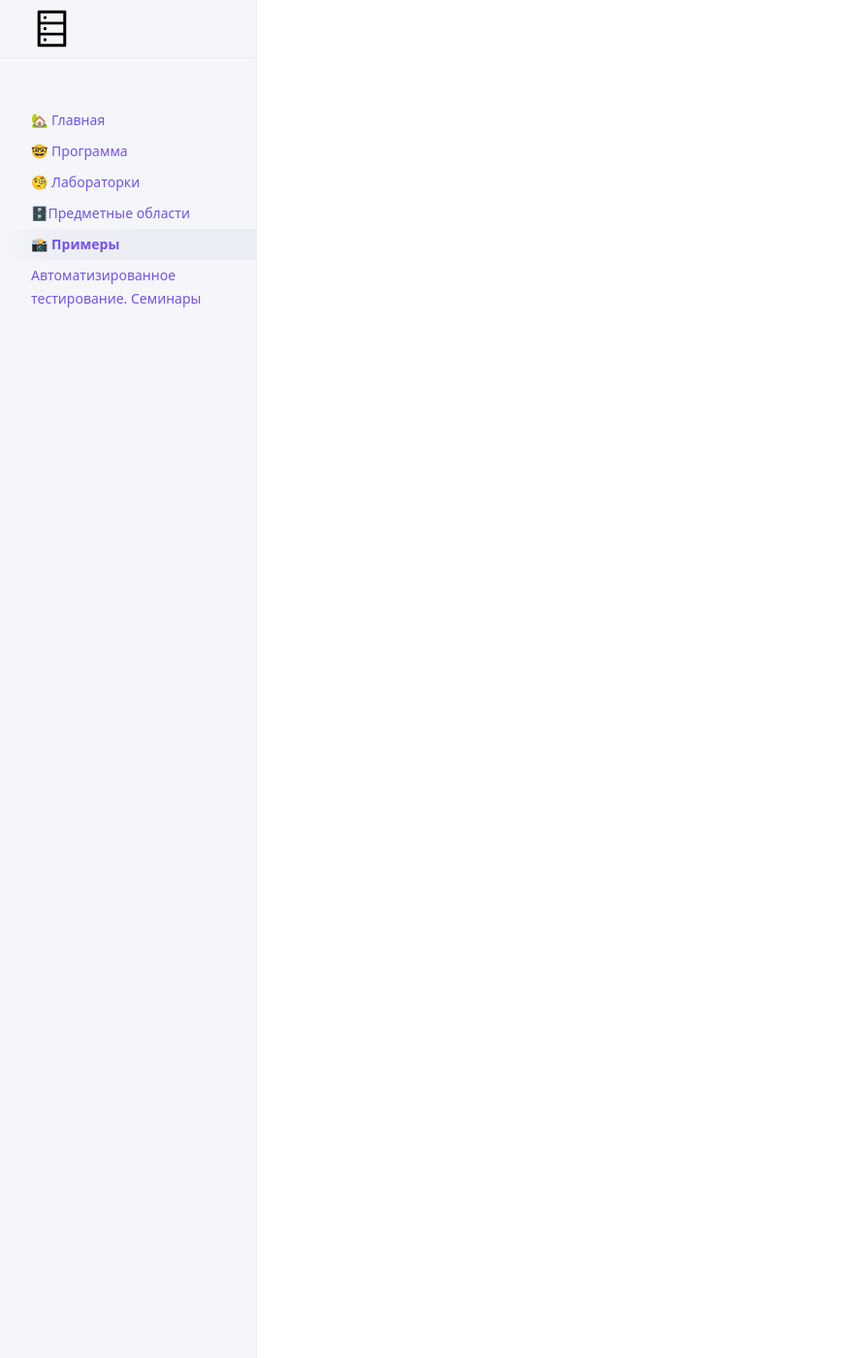
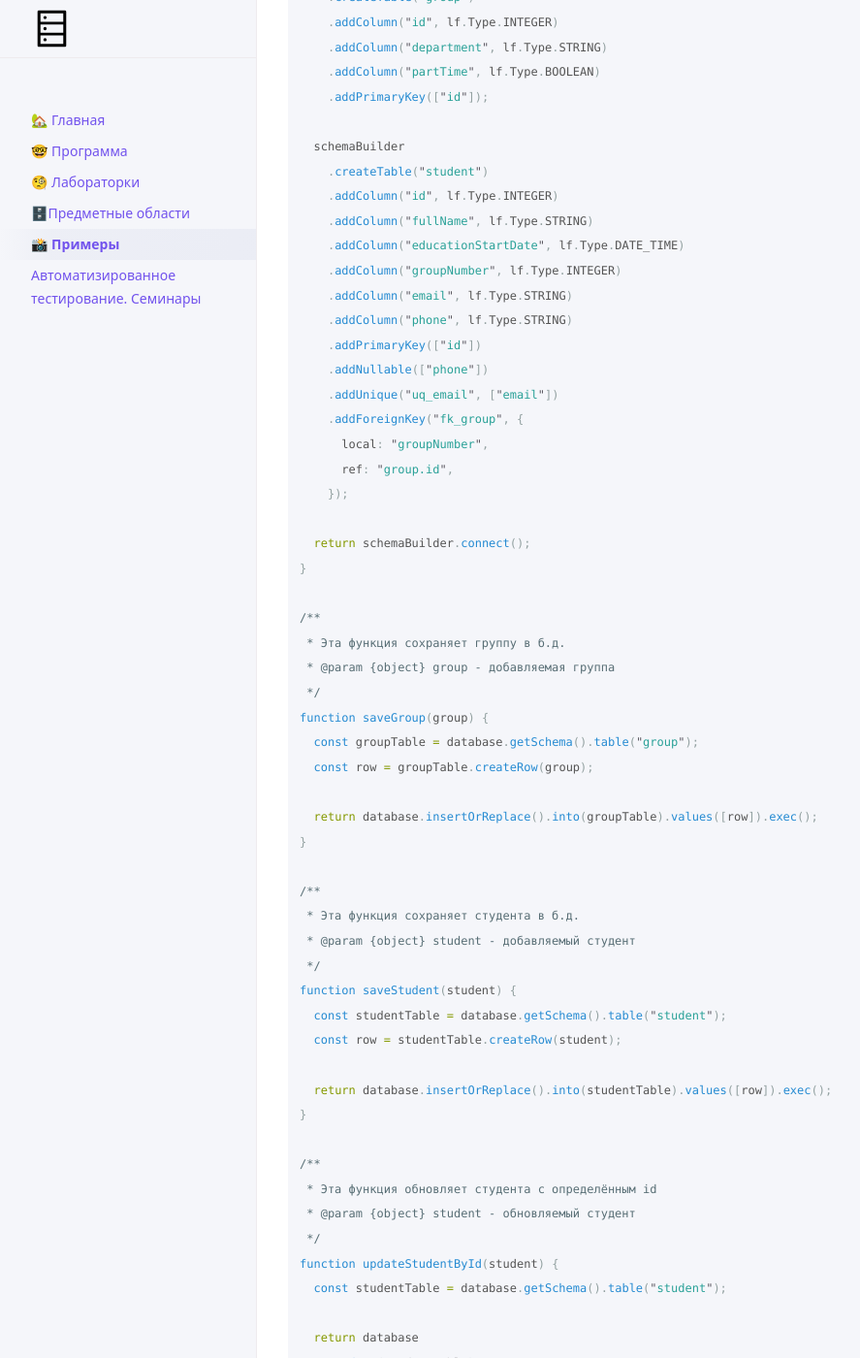
Before and after one commit to Das-dasein/db-lovefield, a Jekyll site: the page built from examples.md, in a window 1280 px wide and 1400 px high, scrolled down 2358 px. Shown: the whole window at 97% size, without its empty margins (107-994 px from the left). Built offline with Jekyll 4.4.1, drawn with Linux system fonts in a browser that asks for light colours; our own code applies the rules of GitHub Pages for plain Markdown files; a script that is not in the unit is left out; some of the changed text lies outside the part shown.

Commit message:
Update examples.md

````diff
--- a/examples.md
+++ b/examples.md
@@ -37,3 +37,149 @@ schemaBuilder.connect().then((db) => {
 });
 
 ```
+
+# Лекция 5
+
+```javascript
+const database = await buildSchema();
+
+await saveGroup({
+  id: 1,
+  department: "информатики",
+  partTime: false,
+});
+
+const student = {
+  id: 1,
+  fullName: "Petrov Petr",
+  educationStartDate: new Date("2020-09-01"),
+  email: "mail@mail.ru",
+  phone: "99999999",
+  groupNumber: 1,
+};
+
+await saveStudent(student);
+
+await updateStudentById({
+  id: student.id,
+  fullName: student.fullName,
+  educationStartDate: new Date("2020-09-01"),
+  email: "ya@ya.ru",
+  phone: "8880000555035",
+  groupNumber: 1,
+});
+
+await printAllStudents();
+
+await deleteStudentById(1);
+
+/**
+ * Эта функция создаёт таблицы и возвращает Promise с инициализированной б.д.
+ */
+function buildSchema() {
+  const schemaBuilder = lf.schema.create("university_db", 3);
+
+  schemaBuilder
+    .createTable("group")
+    .addColumn("id", lf.Type.INTEGER)
+    .addColumn("department", lf.Type.STRING)
+    .addColumn("partTime", lf.Type.BOOLEAN)
+    .addPrimaryKey(["id"]);
+
+  schemaBuilder
+    .createTable("student")
+    .addColumn("id", lf.Type.INTEGER)
+    .addColumn("fullName", lf.Type.STRING)
+    .addColumn("educationStartDate", lf.Type.DATE_TIME)
+    .addColumn("groupNumber", lf.Type.INTEGER)
+    .addColumn("email", lf.Type.STRING)
+    .addColumn("phone", lf.Type.STRING)
+    .addPrimaryKey(["id"])
+    .addNullable(["phone"])
+    .addUnique("uq_email", ["email"])
+    .addForeignKey("fk_group", {
+      local: "groupNumber",
+      ref: "group.id",
+    });
+
+  return schemaBuilder.connect();
+}
+
+/**
+ * Эта функция сохраняет группу в б.д.
+ * @param {object} group - добавляемая группа
+ */
+function saveGroup(group) {
+  const groupTable = database.getSchema().table("group");
+  const row = groupTable.createRow(group);
+
+  return database.insertOrReplace().into(groupTable).values([row]).exec();
+}
+
+/**
+ * Эта функция сохраняет студента в б.д.
+ * @param {object} student - добавляемый студент
+ */
+function saveStudent(student) {
+  const studentTable = database.getSchema().table("student");
+  const row = studentTable.createRow(student);
+
+  return database.insertOrReplace().into(studentTable).values([row]).exec();
+}
+
+/**
+ * Эта функция обновляет студента с определённым id
+ * @param {object} student - обновляемый студент
+ */
+function updateStudentById(student) {
+  const studentTable = database.getSchema().table("student");
+
+  return database
+    .update(studentTable)
+    .set(studentTable.fullName, student.fullName)
+    .set(studentTable.educationStartDate, student.educationStartDate)
+    .set(studentTable.email, student.email)
+    .set(studentTable.phone, student.phone)
+    .where(studentTable.id.eq(student.id)) // где student.id равен переданному через параметр функции id
+    .exec();
+}
+
+/**
+ * Функция удаляет студента по переданному id
+ * @param {string} studentId - id удаляемого студента
+ */
+function deleteStudentById(studentId) {
+  const studentTable = database.getSchema().table("student");
+
+  return database
+    .delete()
+    .from(studentTable)
+    .where(studentTable.id.eq(studentId))
+    .exec();
+}
+
+/**
+ * Обновляет номер телефона определённого студента
+ * @param {*} studentId - ид обновляемого студента
+ * @param {*} newPhone  - новый номер телефона
+ */
+function updateStudentPhoneByIdBind(studentId, newPhone) {
+  const studentTable = database.getSchema().table("student");
+
+  const query = database
+    .update(studentTable)
+    .set(studentTable.phone, lf.bind(0))
+    .where(studentTable.id.eq(lf.bind(1)));
+
+  return query.bind([newPhone, studentId]).exec();
+}
+
+/**
+ * Выводит на печать всех студентов
+ */
+function printAllStudents() {
+  const studentTable = database.getSchema().table("student");
+
+  return database.select().from(studentTable).exec().then(console.table);
+}
+```
````
